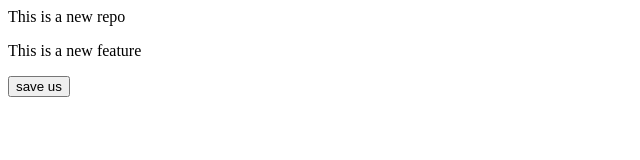
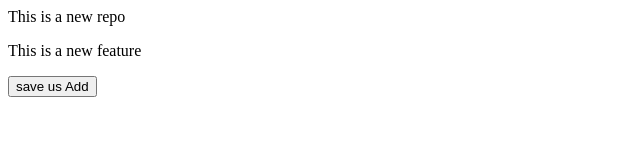
Before and after one commit to nehasain123/git-tutorial, a plain HTML site: page localRepo/index.html in a window 1280 px wide. Shown: the full height of the page, 0-640 px from the left. Drawn offline with Linux system fonts and the light colour scheme.

Commit message:
button new

```diff
--- a/localRepo/index.html
+++ b/localRepo/index.html
@@ -1,3 +1,3 @@
 <p>This is a new repo</p>
 <p> This is a new feature</p>
-<button>save us</button>
+<button>save us Add</button>
```
